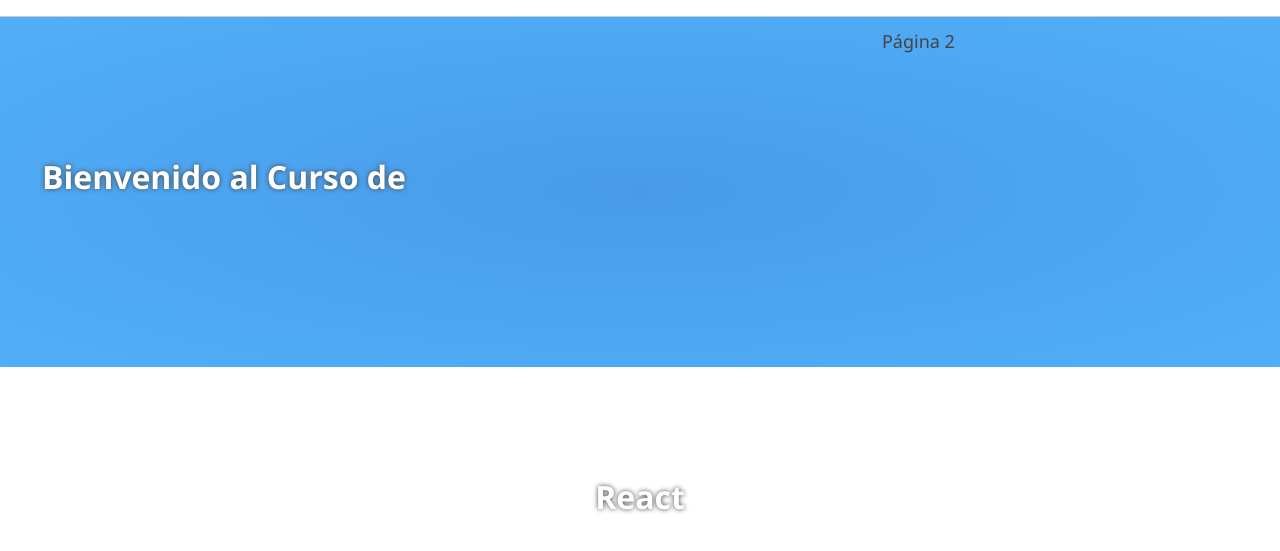
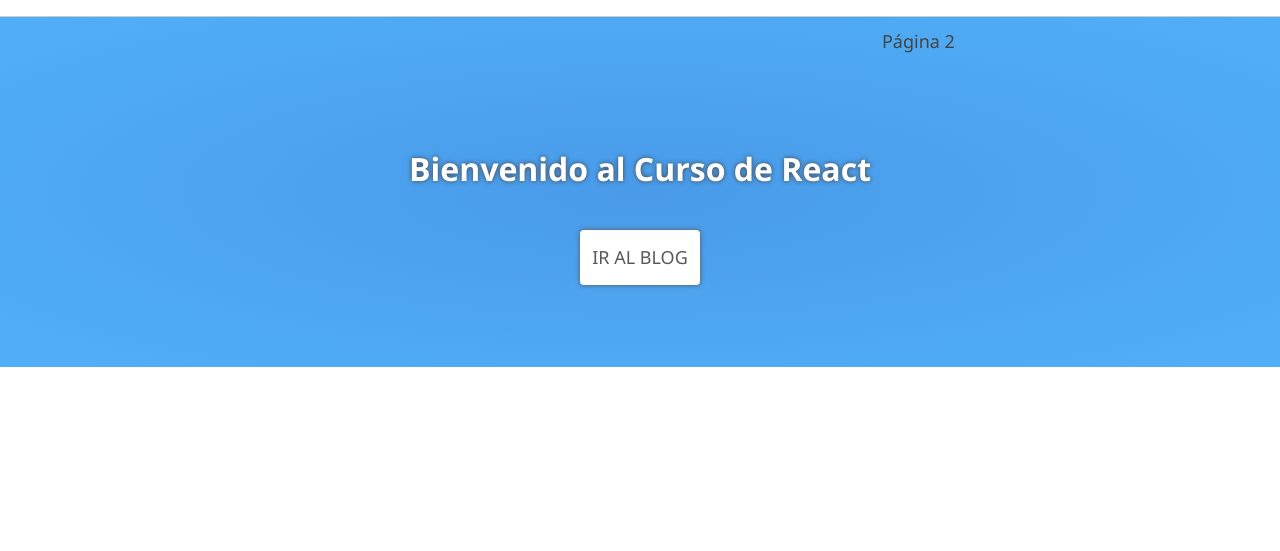
Before and after one commit to MarcoPerVaz/MasterFrameworksJS_Udemy, a plain HTML site: page Maquetacion/index.html in a window 1280 px wide. Shown: the part 109-660 px from the top of the page. Drawn offline with Linux system fonts and the light colour scheme.

Commit message:
HTML y CSS para Slider de la web parte 2

```diff
--- a/Maquetacion/assets/css/styles.css
+++ b/Maquetacion/assets/css/styles.css
@@ -93,7 +93,7 @@
 #slider {
   width: 100%;
   height: 350px;
-  line-height: 320px;
+  /* line-height: 320px; */
   color: white;
   text-shadow: 0px 0px 5px #444;
 
@@ -110,7 +110,32 @@
 }
 
 #slider h1 {
-  margin: 0px;
+  margin-top: 0.2px;
   padding: 0px;
+  padding-top: 130px;
   text-align: center;
 }
+
+.btn-white {
+  display: block;
+  background: white;
+  color: rgb(88, 88, 88);
+  padding: 10px;
+  width: 100px;
+  height: 35px;
+  margin: 0px auto;
+  font-size: 18px;
+  text-transform: uppercase;
+  text-shadow: none;
+  text-decoration: none;
+  line-height: 35px;
+  box-shadow: 0px 0px 5px rgb(88, 88, 88);
+  margin-top: 40px;
+  border-radius: 4px;
+}
+
+.btn-white:hover {
+  background: #444;
+  color: white;
+  transition: 300ms all;
+}
--- a/Maquetacion/index.html
+++ b/Maquetacion/index.html
@@ -43,6 +43,7 @@
 
   <div id="slider" class="slider-big">
     <h1>Bienvenido al Curso de React</h1>
+    <a href="#" class="btn-white">Ir al blog</a>
   </div>
 </body>
 </html>
```
Also changed, not shown: Instrucciones/GuíaCommit.md (+2 -5 lines).
